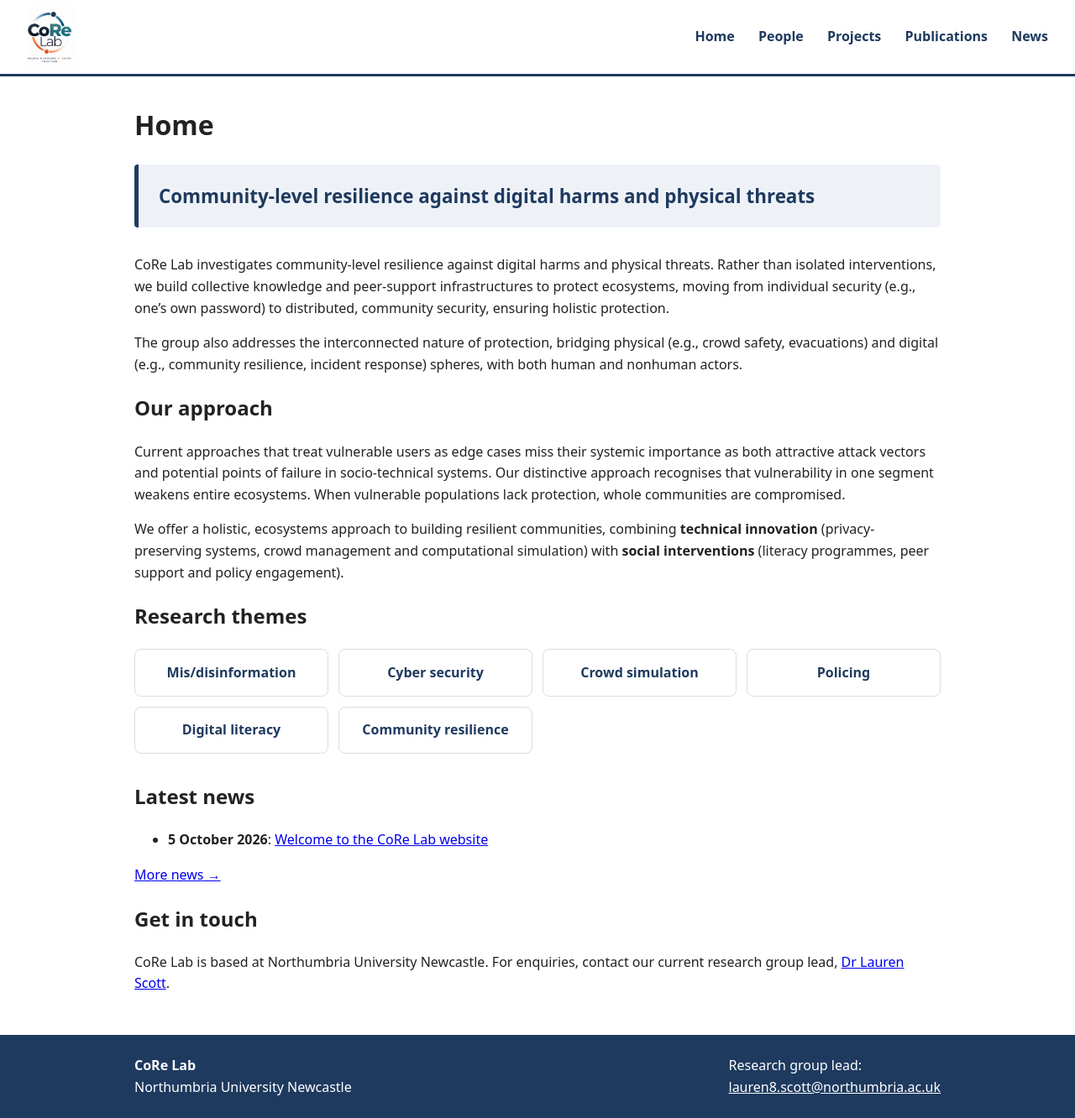
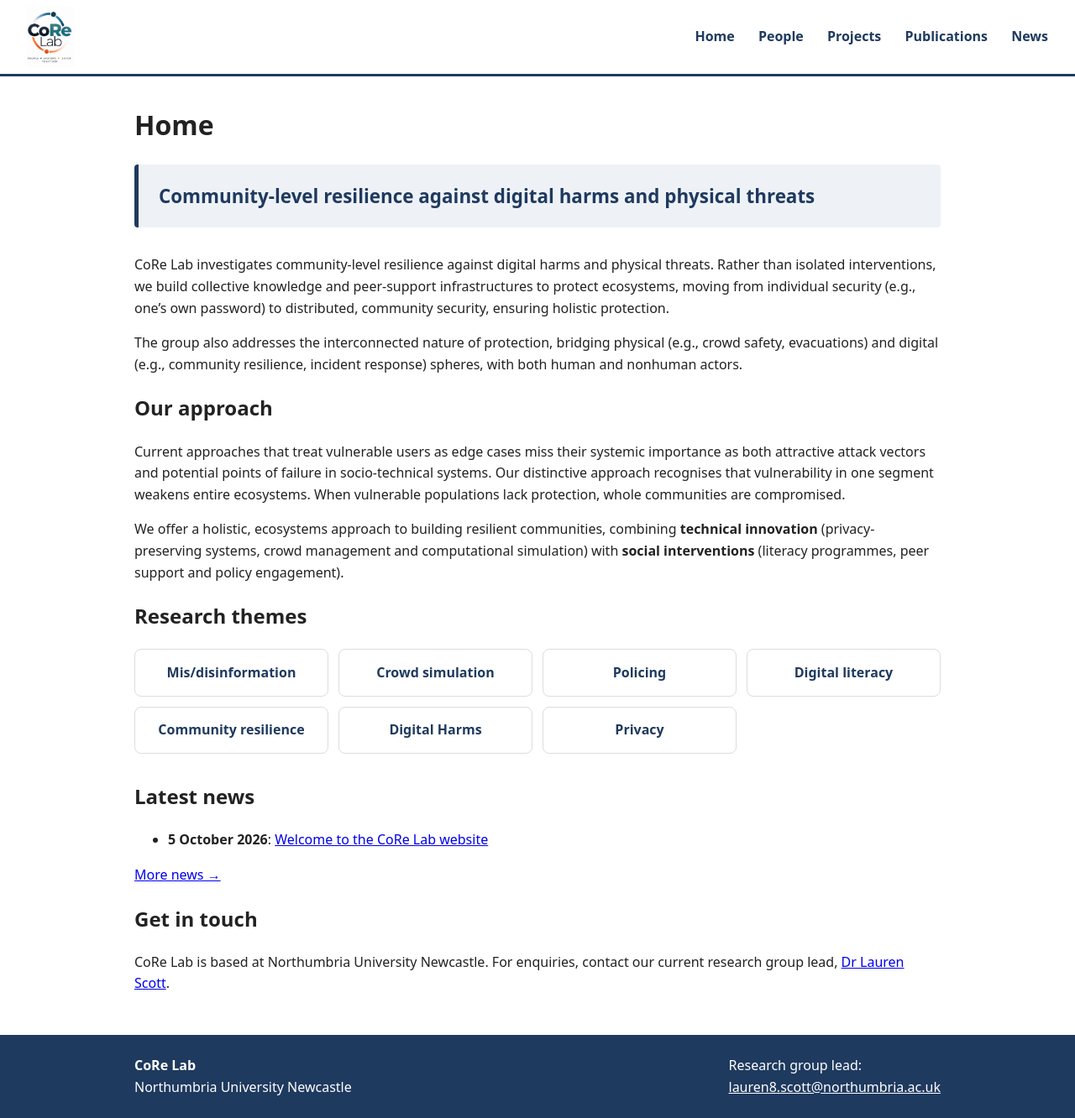
Before and after one commit to Co-ResillienceLab/Co-ResillienceLab.github.io, a Jekyll site: the page built from index.md, in a window 1280 px wide. Shown: the whole page at 84% size. Built offline with Jekyll 4.4.1, drawn with Linux system fonts in a browser that asks for light colours.

Commit message:
Update research themes in index.md
Removed 'Cyber security' theme and added 'Digital Harms' and 'Privacy' themes.

```diff
--- a/index.md
+++ b/index.md
@@ -20,11 +20,12 @@ We offer a holistic, ecosystems approach to building resilient communities, comb
 
 <div class="theme-grid">
   <div class="theme">Mis/disinformation</div>
-  <div class="theme">Cyber security</div>
   <div class="theme">Crowd simulation</div>
   <div class="theme">Policing</div>
   <div class="theme">Digital literacy</div>
   <div class="theme">Community resilience</div>
+  <div class="theme">Digital Harms</div>
+  <div class="theme">Privacy</div>
 </div>
 
 ## Latest news
```
